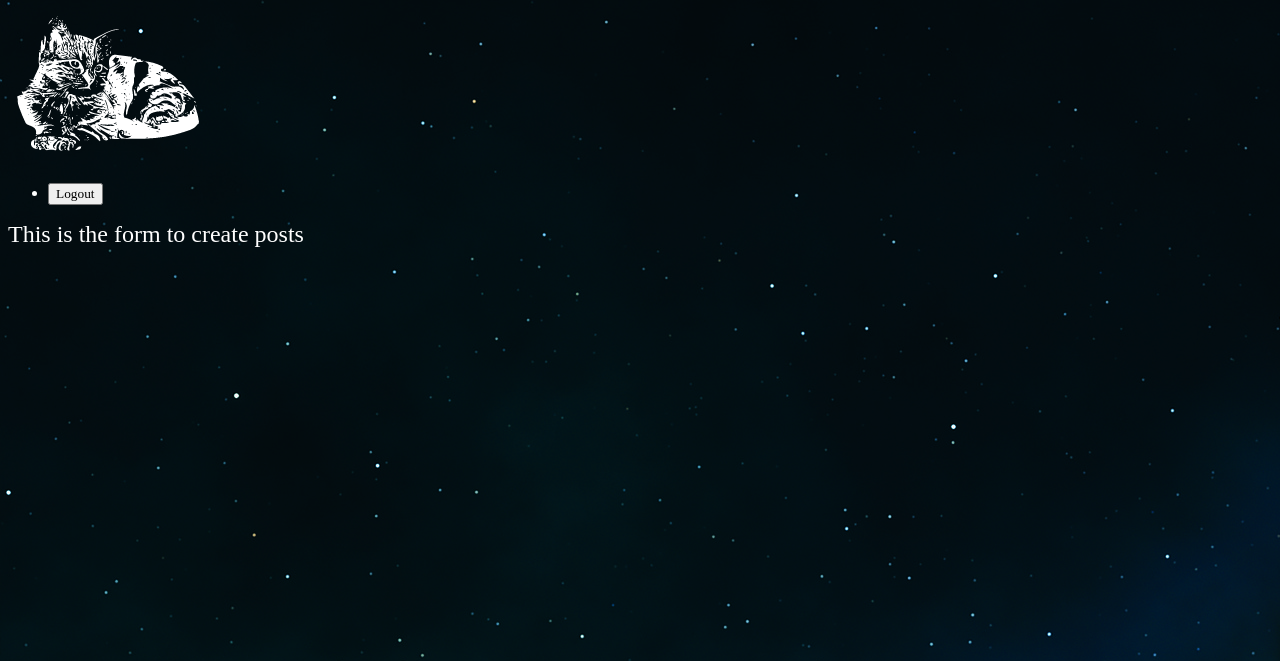
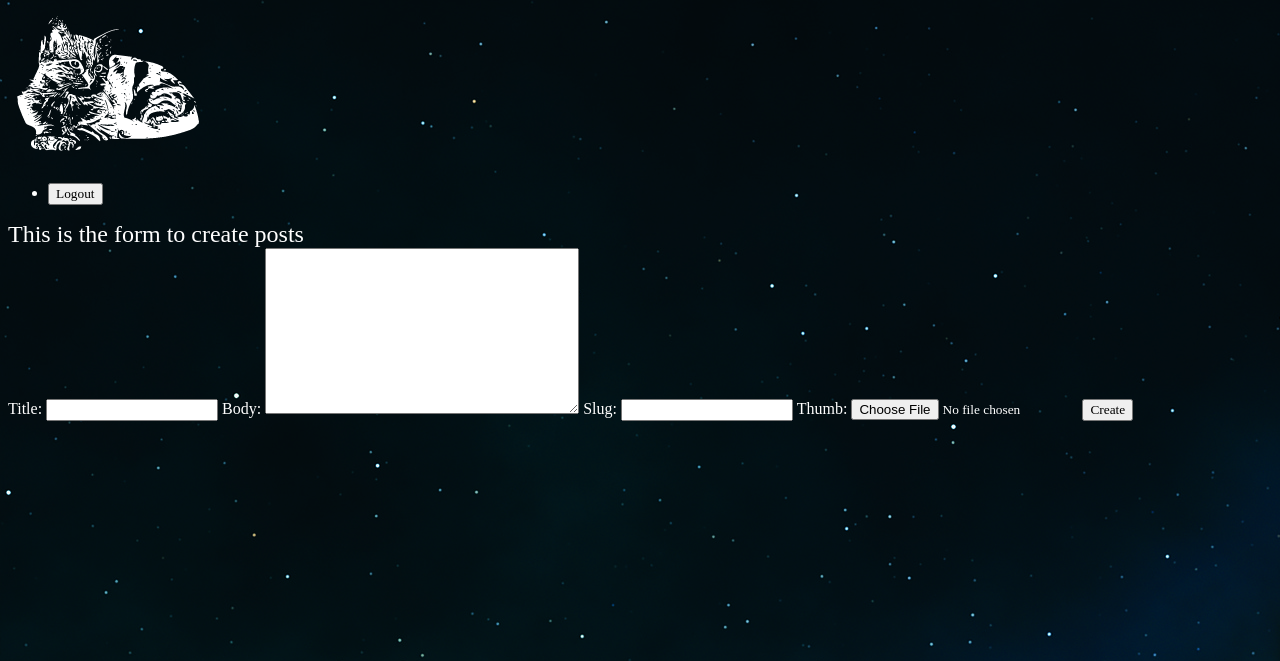
Before and after one commit to sensodyne33/site2, a Django app: page /articles/create/ in a window 1280 px wide. Shown: the top 661 px of the page. Run offline with Django 4.2, Linux system fonts and the light colour scheme; a user stored in the database is signed in.

Commit message:
created forms.py in order to render fields from our Articles model then use those applied those fields to create a posts

```diff
--- /dev/null
+++ b/articles/forms.py
@@ -0,0 +1,9 @@
+from django import forms
+from . import models
+
+#create a model form
+class CreateArticle(forms.ModelForm):
+    class Meta:
+        #get form data from Articles model
+        model = models.Articles
+        fields=['title', 'body', 'slug', 'thumb']
--- a/articles/templates/articles/article_create.html
+++ b/articles/templates/articles/article_create.html
@@ -2,4 +2,9 @@
 
 {% block content %}
     <h2>This is the form to create posts</h2>
+    <form class="site-form" action="{% url 'articles:create' %}" method="post" enctype="multipart/form-data">
+        {% csrf_token %}
+        {{form}}
+        <input type="submit" value="Create">
+    </form>
 {% endblock content %}
--- a/articles/views.py
+++ b/articles/views.py
@@ -1,8 +1,9 @@
 from django.http import HttpResponse
-from django.shortcuts import render
+from django.shortcuts import render, redirect
 from .models import Articles
 from django.http import HttpResponse
 from django.contrib.auth.decorators import login_required
+from . import forms
 
 # Create your views here.
 def article_list(request):
@@ -24,4 +25,11 @@ def article_detail(request,slug):
 #then redirect them to login url
 @login_required(login_url="/accounts/login/")
 def article_create(request):
-    return render(request, 'articles/article_create.html')
+    if request.method == 'POST':
+        form = forms.CreateArticle(request.POST, request.FILES)
+        if form.is_valid():
+            #save article to db
+            return redirect('articles:list')
+    else:
+        form = forms.CreateArticle()
+    return render(request, 'articles/article_create.html', {'form': form})
```
